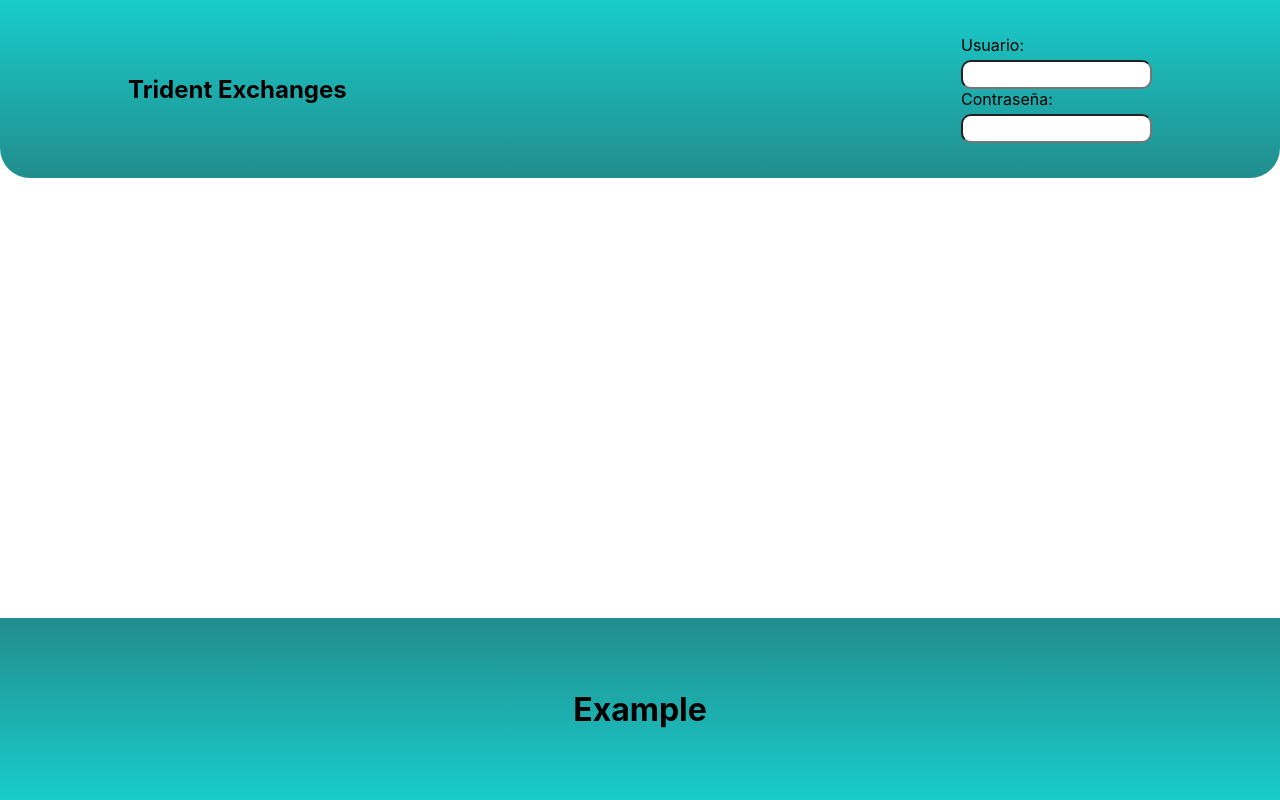
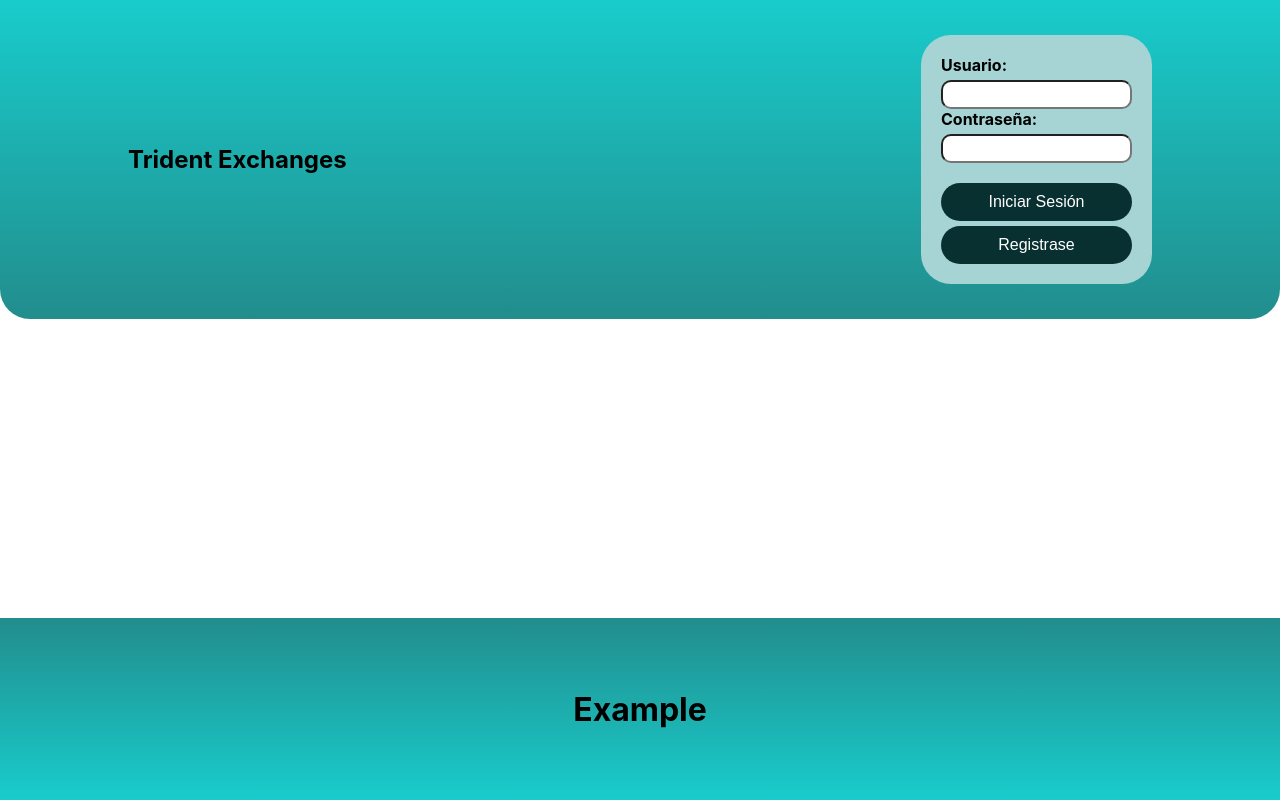
Before and after one commit to MaxiPepa/TPI-LabCom3-TridentExchange, a React (Create React App) app: page / in a window 1280 px wide. Built offline with nearby package versions, Linux system fonts and the light colour scheme.

Commit message:
loginDecorationV1

```diff
--- a/src/components/Header/SingIn/SignIn.css
+++ b/src/components/Header/SingIn/SignIn.css
@@ -1,6 +1,33 @@
 div.sign-in {
     display: flex;
     flex-direction: column;
+    background-color: #a6d3d3;
+    padding: 20px;
+    border-radius: 30px;
+    font-weight: 700;
+}
+
+.button_sign-in{
+    display: flex;
+    flex-direction: column;
+    margin-top: 20px;
+    gap: 5px;
+}
+
+.sign-in button{
+    background-color:#093030;
+    border-radius: 20px;
+    font-size: 16px;
+    color: white;
+    padding: 10px;
+    border: none;
+    cursor: pointer;
+}
+
+.sign-in button:hover{
+    background-color: #228d8d;
+    color: black;
+    font-weight: 700;
 }
 
 input {
--- a/src/components/Header/SingIn/SignIn.js
+++ b/src/components/Header/SingIn/SignIn.js
@@ -3,10 +3,14 @@ import "./SignIn.css";
 const SignIn = () => {
   return (
     <div className="sign-in">
-      <label for="user">Usuario: </label>
-      <input type="text" />
-      <label for="password">Contraseña: </label>
-      <input type="text" />
+      <label for="user">Usuario:</label>
+      <input type="text" id="user"/>
+      <label for="password">Contraseña:</label>
+      <input type="password" id="password"/>
+      <div className="button_sign-in">
+        <button type="button">Iniciar Sesión</button>
+        <button type="button">Registrase</button>
+      </div>
     </div>
   );
 };
```
